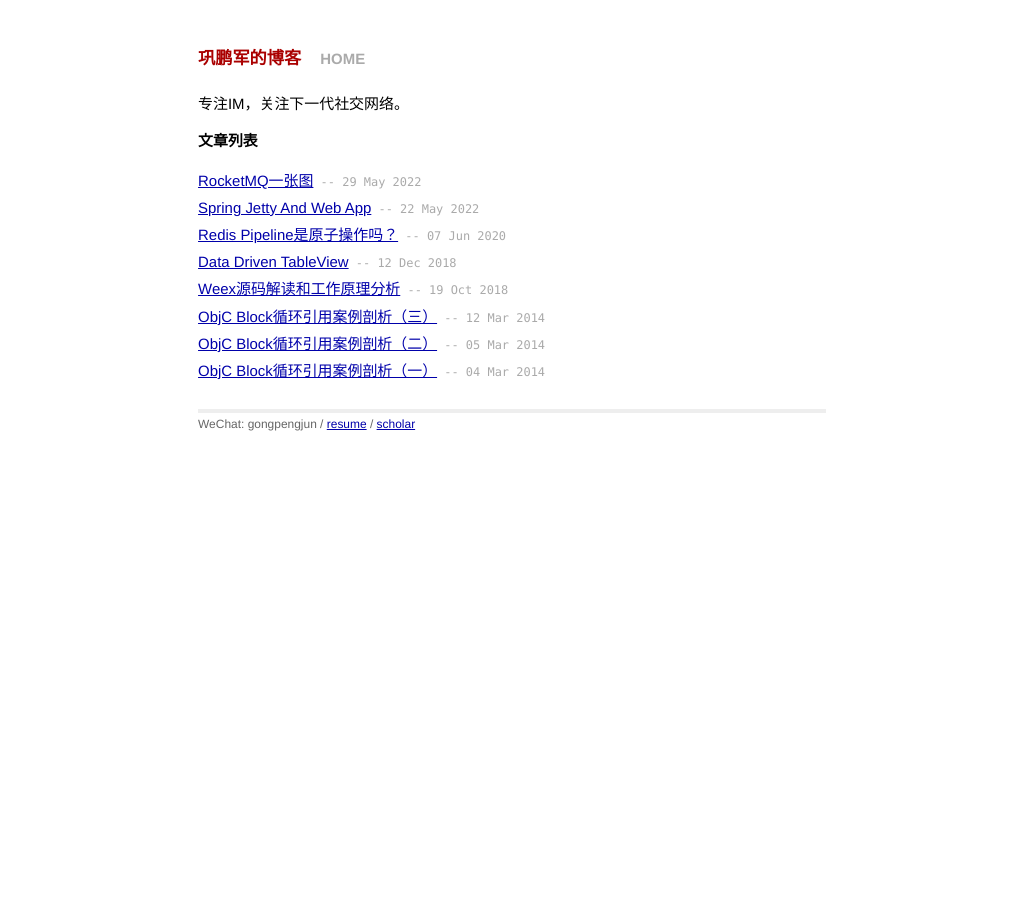
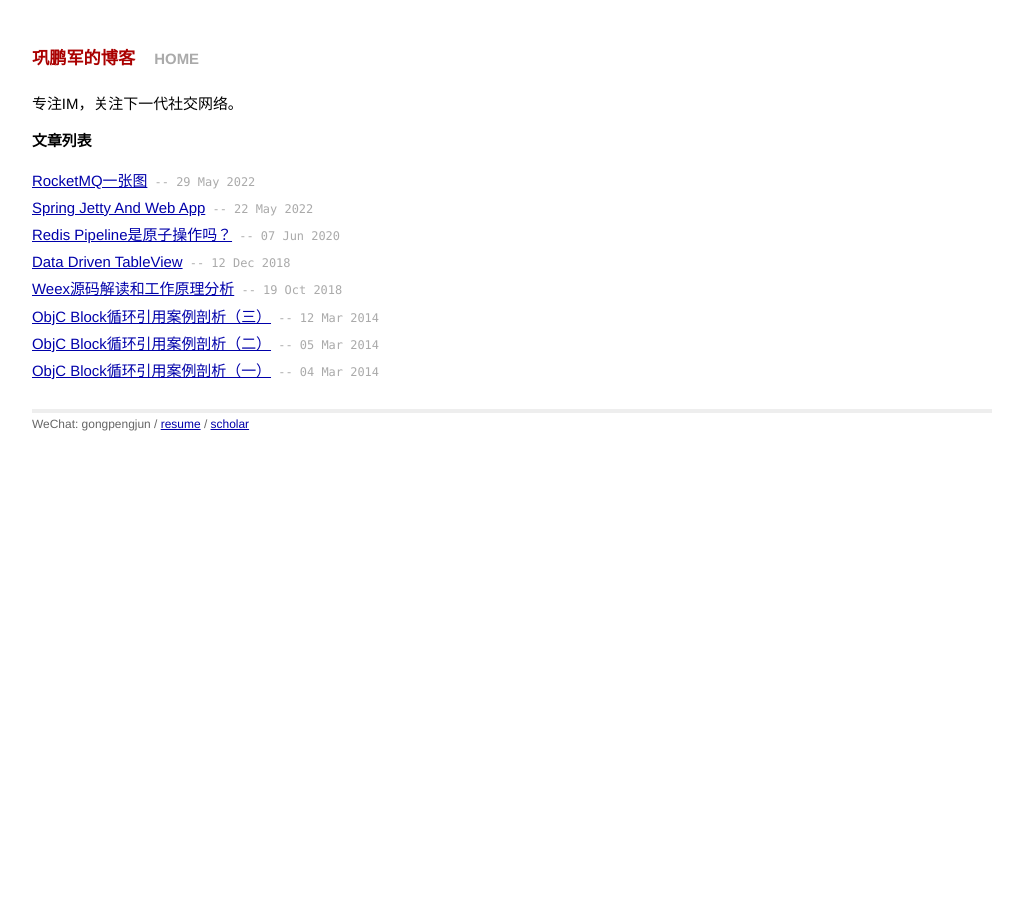
Before and after one commit to gongpengjun/gongpengjun.github.io, a Jekyll site: the page built from index.html, in a window 1280 px wide. Shown: the whole page, without its empty margins (128-1151 px from the left). Built offline with Jekyll 4.4.1, drawn with Linux system fonts in a browser that asks for light colours.

Commit message:
调整文章宽度

```diff
--- a/css/main.css
+++ b/css/main.css
@@ -77,7 +77,7 @@ a:visited { color: #a0a; }
   .site {
     font-size: 115%;
     margin: 1em auto;
-    width: 42em;
+    width: 75%;
     padding: 1em;
   }
 }
```
